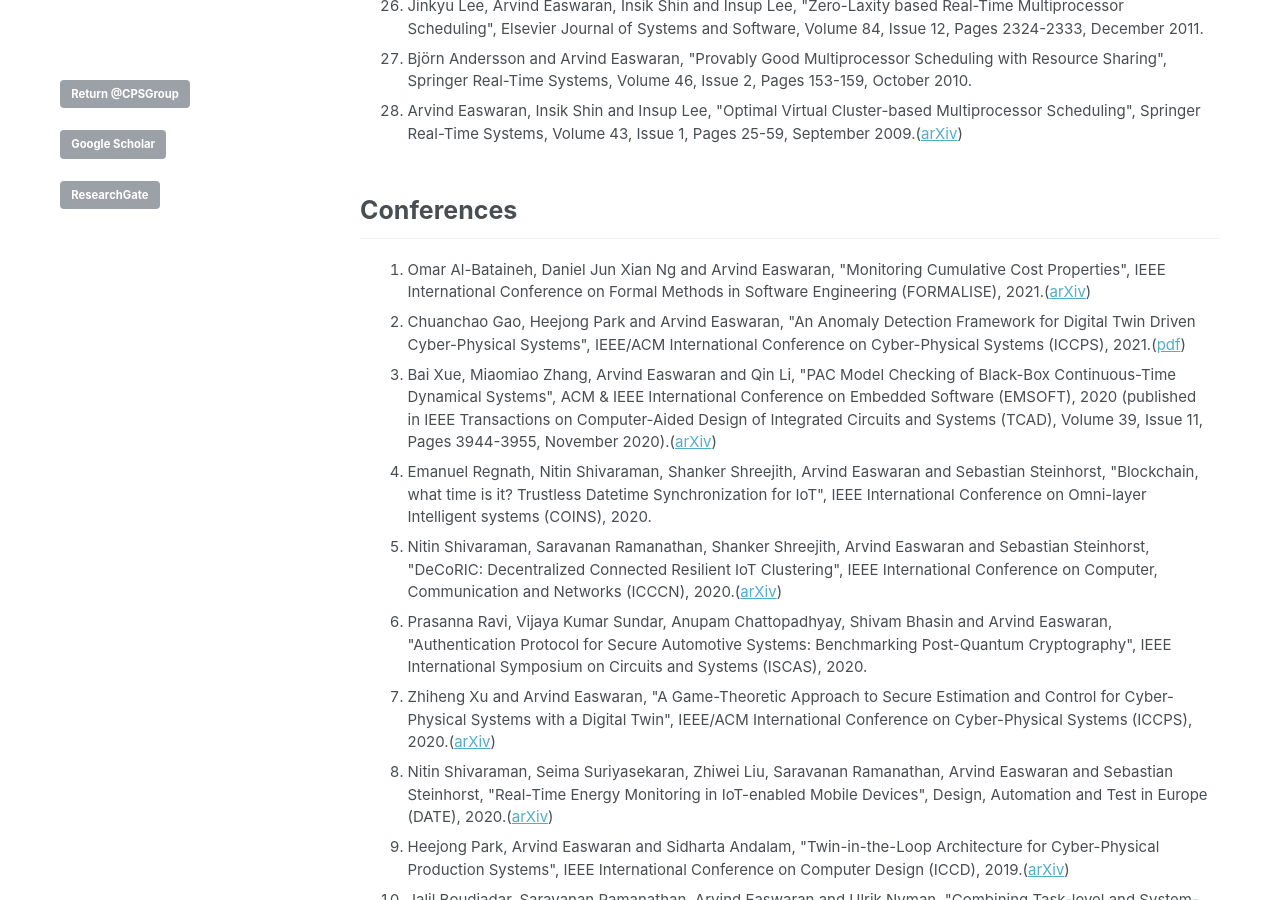
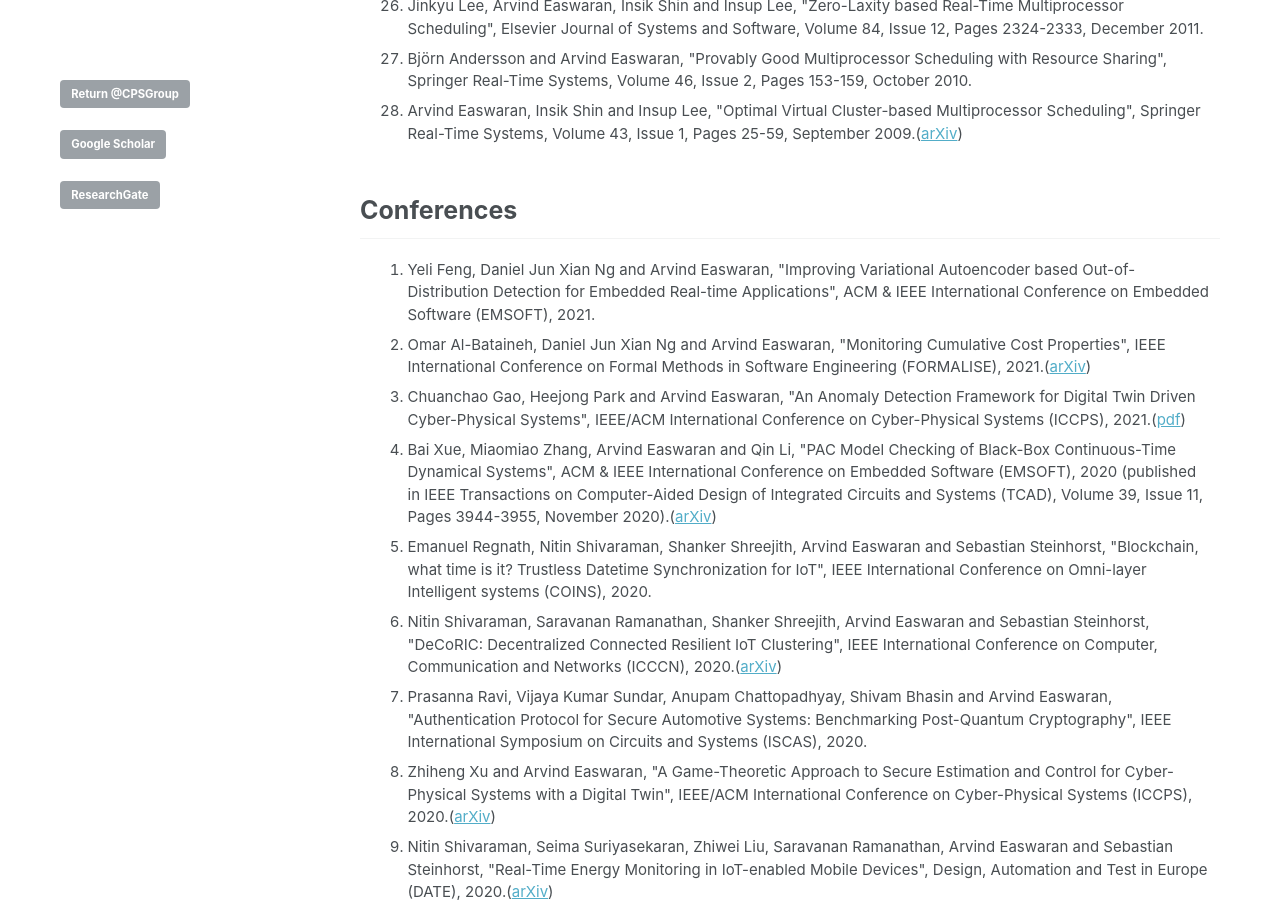
Before and after one commit to CPS-research-group/CPS-research-group.github.io, a Jekyll site: the page built from _pages/research_profile.md, in a window 1280 px wide and 900 px high, scrolled down 1921 px. Built offline with Jekyll 4.4.1, drawn with Linux system fonts in a browser that asks for light colours.

Commit message:
Updates.

```diff
--- a/_pages/research_profile.md
+++ b/_pages/research_profile.md
@@ -55,6 +55,7 @@ a.a:active {color:#0000FF; text-decoration:none;}
 
 ## Conferences
    <ol>
+     		        <li class="a">Yeli Feng, Daniel Jun Xian Ng and Arvind Easwaran, "Improving Variational Autoencoder based Out-of-Distribution Detection for Embedded Real-time Applications", ACM & IEEE International Conference on Embedded Software (EMSOFT), 2021.</li>
    			<li class="a">Omar Al-Bataineh, Daniel Jun Xian Ng and Arvind Easwaran, "Monitoring Cumulative Cost Properties", IEEE International Conference on Formal Methods in Software Engineering (FORMALISE), 2021.(<a href="https://arxiv.org/abs/2104.11474">arXiv</a>)</li>
    			<li class="a">Chuanchao Gao, Heejong Park and Arvind Easwaran, "An Anomaly Detection Framework for Digital Twin Driven Cyber-Physical Systems", IEEE/ACM International Conference on Cyber-Physical Systems (ICCPS), 2021.(<a href="https://dl.acm.org/doi/pdf/10.1145/3450267.3450533">pdf</a>)</li>
      		        <li class="a">Bai Xue, Miaomiao Zhang, Arvind Easwaran and Qin Li, "PAC Model Checking of Black-Box Continuous-Time Dynamical Systems", ACM & IEEE International Conference on Embedded Software (EMSOFT), 2020 (published in IEEE Transactions on Computer-Aided Design of Integrated Circuits and Systems (TCAD), Volume 39, Issue 11, Pages 3944-3955, November 2020).(<a href="https://arxiv.org/abs/2007.10141">arXiv</a>)</li>
```
